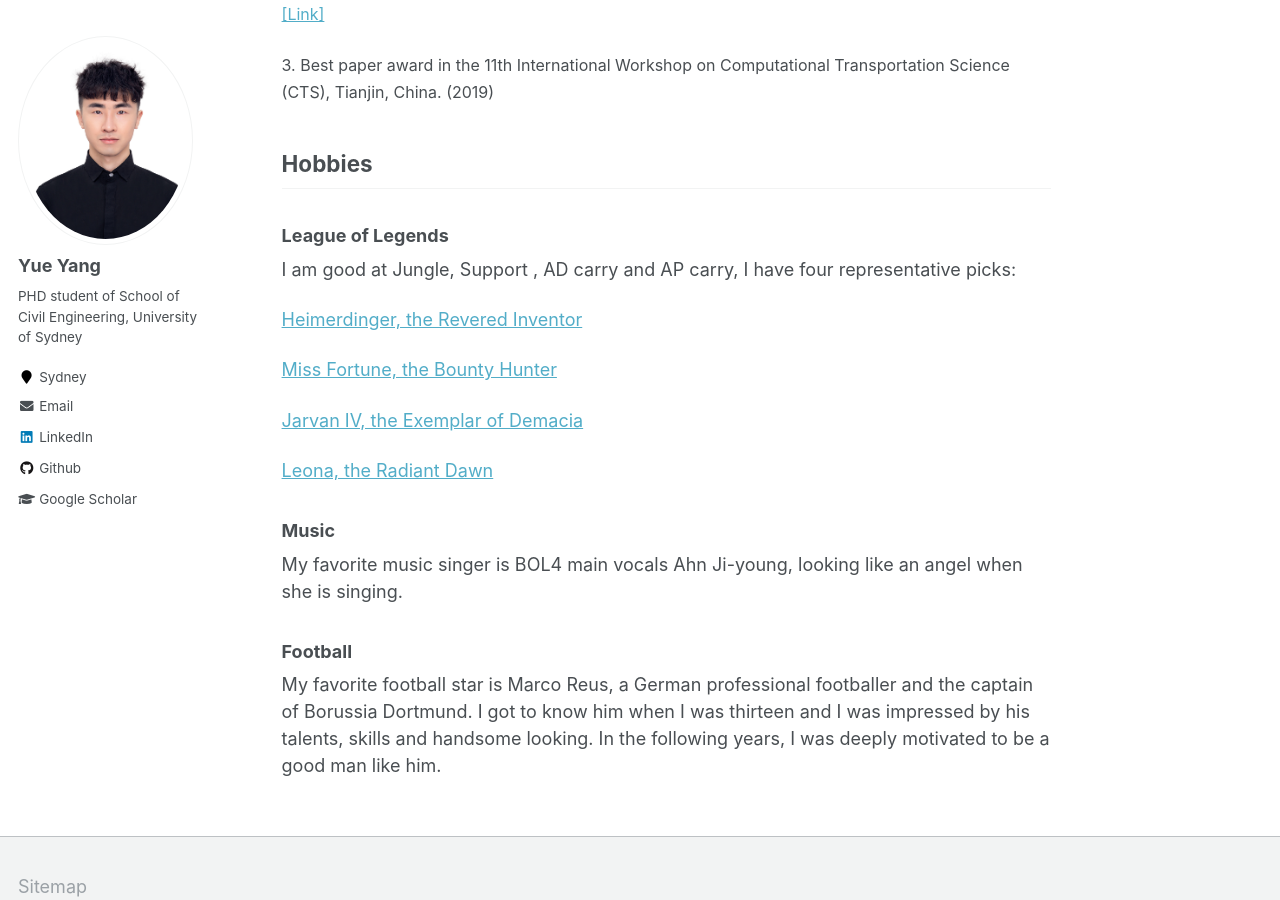
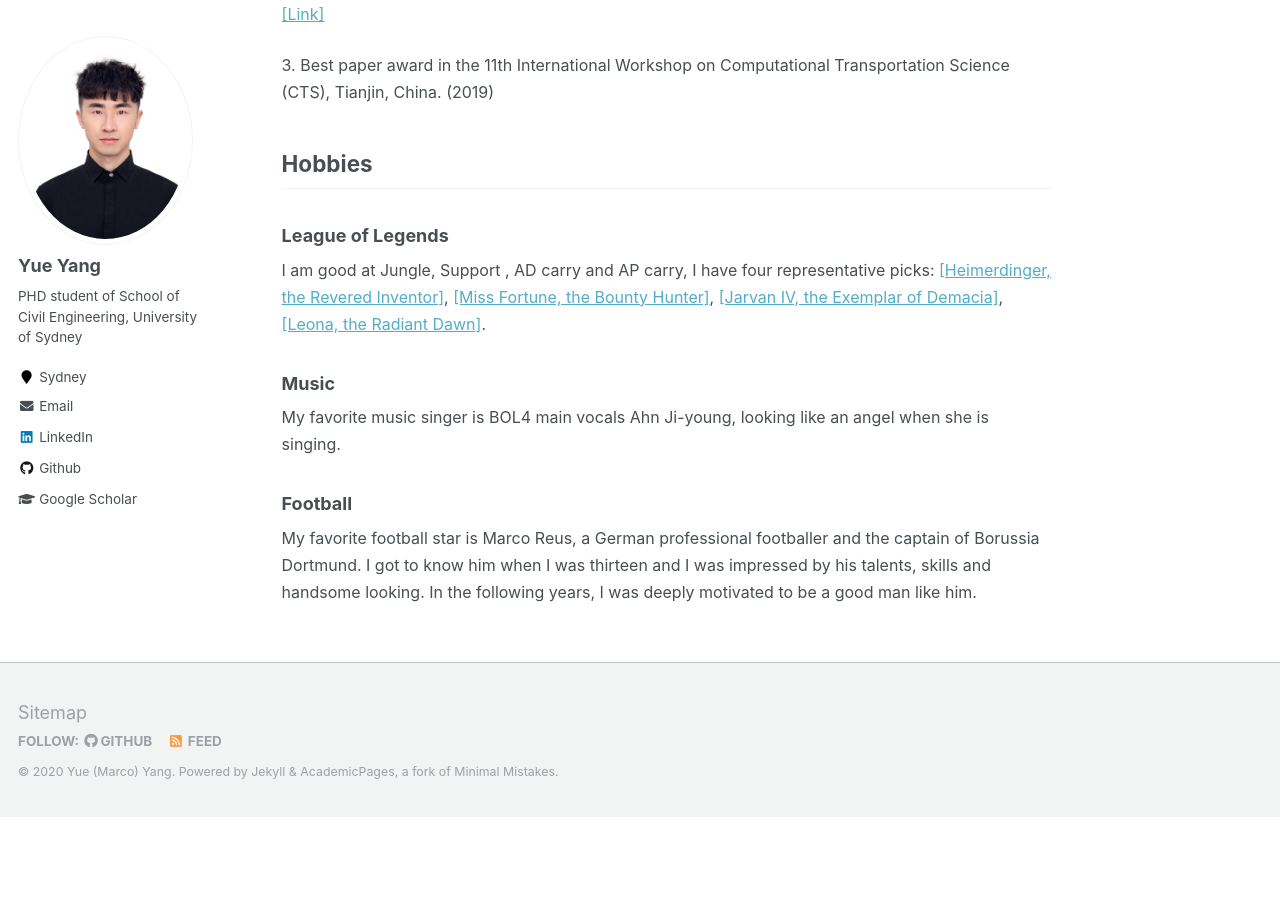
Before and after one commit to marco-yue/biography, a Jekyll site: the page built from _pages/about.md, in a window 1280 px wide and 900 px high, scrolled down 1986 px. Built offline with Jekyll 4.4.1, drawn with Linux system fonts in a browser that asks for light colours; after the commit the page ends 2803 px from its top, so only the background shows below that.

Commit message:
Update about.md

```diff
--- a/_pages/about.md
+++ b/_pages/about.md
@@ -101,20 +101,18 @@ redirect_from:
 
 ### League of Legends
 
-I am good at Jungle, Support , AD carry and AP carry, I have four representative picks:
-
-[Heimerdinger, the Revered Inventor](https://na.leagueoflegends.com/en-us/champions/heimerdinger/)
-
-[Miss Fortune, the Bounty Hunter](https://na.leagueoflegends.com/en-us/champions/miss-fortune/)
-
-[Jarvan IV, the Exemplar of Demacia](https://na.leagueoflegends.com/en-us/champions/jarvan-iv/)
-
-[Leona, the Radiant Dawn](https://na.leagueoflegends.com/en-us/champions/leona/)
+<p><font size=3>
+I am good at Jungle, Support , AD carry and AP carry, I have four representative picks: <a href="https://na.leagueoflegends.com/en-us/champions/heimerdinger/">[Heimerdinger, the Revered Inventor]</a>, <a href="https://na.leagueoflegends.com/en-us/champions/miss-fortune/">[Miss Fortune, the Bounty Hunter]</a>, <a href="https://na.leagueoflegends.com/en-us/champions/jarvan-iv/">[Jarvan IV, the Exemplar of Demacia]</a>, <a href="https://na.leagueoflegends.com/en-us/champions/leona/">[Leona, the Radiant Dawn]</a>.
+  </font></p>
 
 ### Music
 
+<p><font size=3>
 My favorite music singer is BOL4 main vocals Ahn Ji-young, looking like an angel when she is singing.
+  </font></p>
 
 ### Football
 
+<p><font size=3>
 My favorite football star is Marco Reus,  a German professional footballer and the captain of  Borussia Dortmund. I got to know him when I was thirteen and I was impressed by his talents, skills and handsome looking. In the following years, I was deeply motivated to be a good man like him.
+  </font></p>
```
